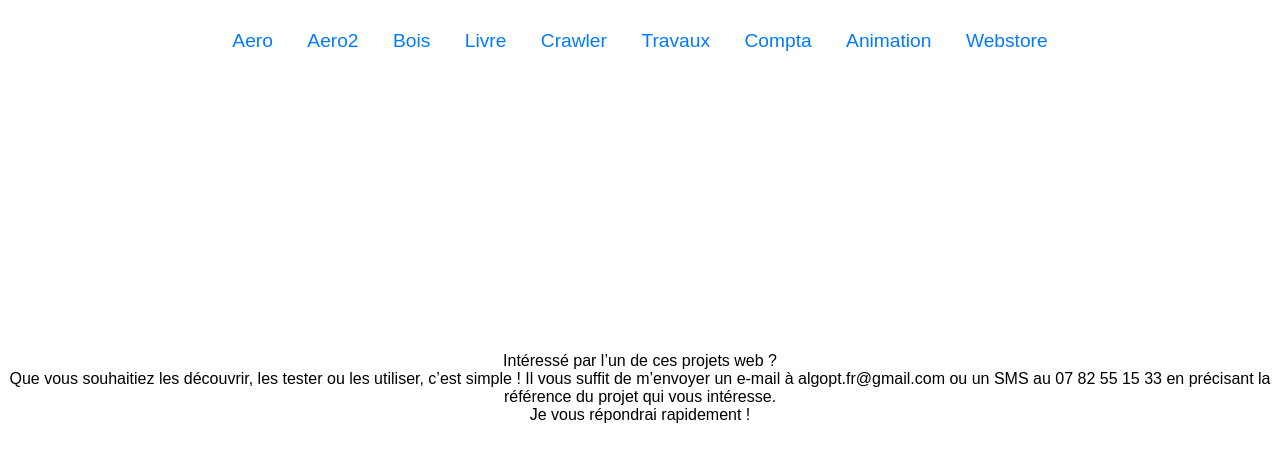
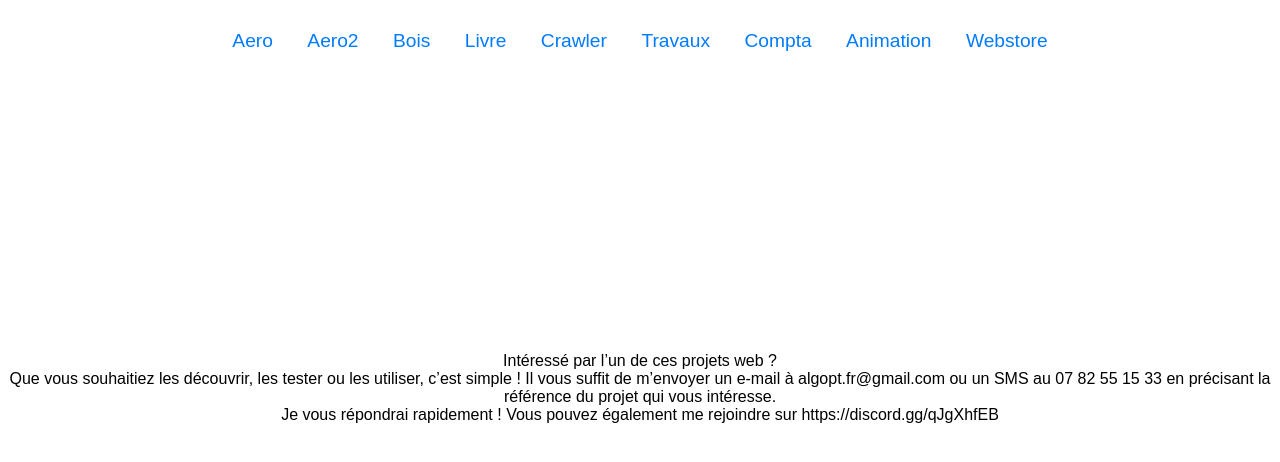
Before and after one commit to Fred-algopt/p2000, a plain HTML site: page index.html in a window 1280 px wide. Drawn offline with Linux system fonts and the light colour scheme.

Commit message:
Update index.html

```diff
--- a/index.html
+++ b/index.html
@@ -60,6 +60,8 @@ Intéressé par l’un de ces projets web ? <br>
 Que vous souhaitiez les découvrir, les tester ou les utiliser, c’est simple !
 Il vous suffit de m’envoyer un e-mail à algopt.fr@gmail.com ou un SMS au 07 82 55 15 33 en précisant la référence du projet qui vous intéresse.<br>
 Je vous répondrai rapidement !
+
+Vous pouvez également me rejoindre sur https://discord.gg/qJgXhfEB
 </div>
 
 </body>
```
